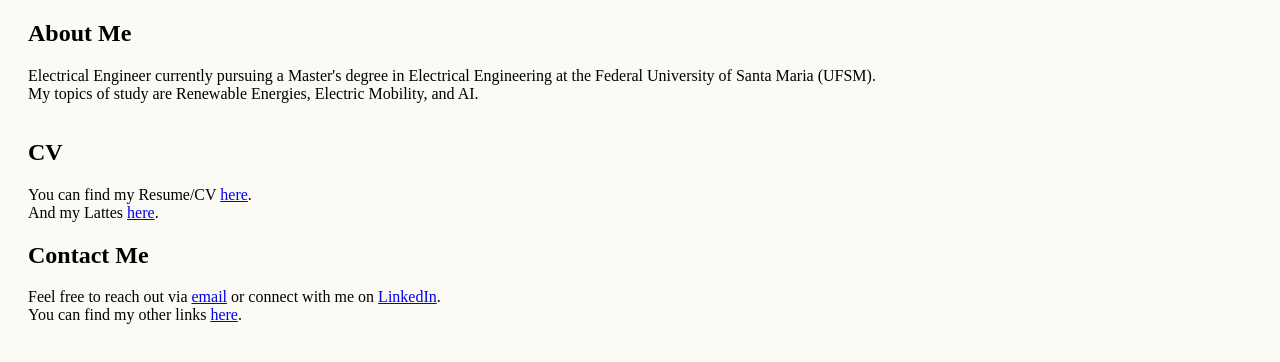
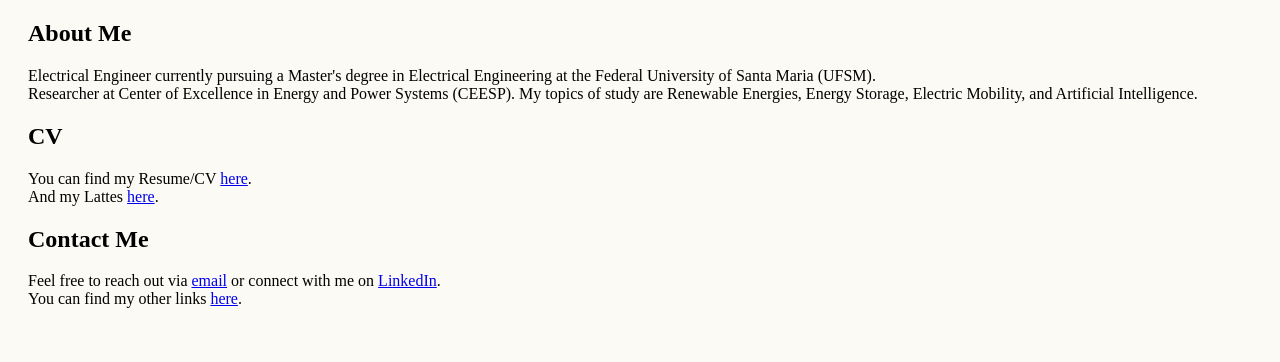
Before and after one commit to GabrielHDanielsson/site, a plain HTML site: page index.html in a window 1280 px wide. Shown: the part 46-408 px from the top of the page. Drawn offline with Linux system fonts and the light colour scheme.

Commit message:
Update index.html

```diff
--- a/index.html
+++ b/index.html
@@ -61,8 +61,9 @@
       <!-- Seção sobre você -->
       <div class="section">
         <h2>About Me</h2>
-        <p>Electrical Engineer currently pursuing a Master's degree in Electrical Engineering at the Federal University of Santa Maria (UFSM).<br>
-			My topics of study are Renewable Energies, Electric Mobility, and AI.</p>
+        Electrical Engineer currently pursuing a Master's degree in Electrical Engineering at the Federal University of Santa Maria (UFSM).<br>
+	Researcher at Center of Excellence in Energy and Power Systems (CEESP).
+	My topics of study are Renewable Energies, Energy Storage, Electric Mobility, and Artificial Intelligence.
       </div>
 
       <div class="section">
```
